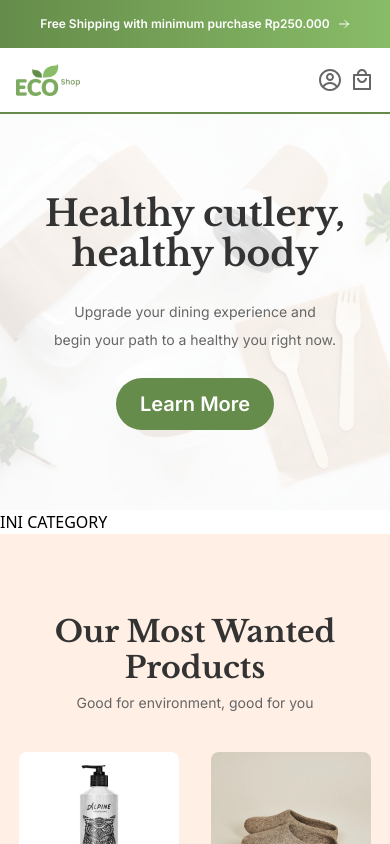
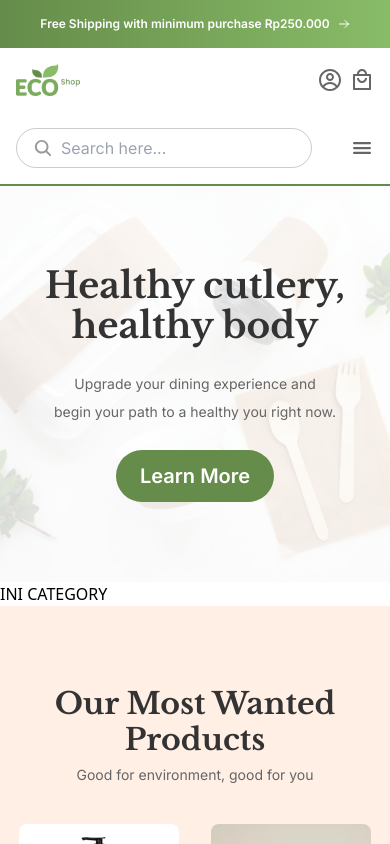
Before and after one commit to faracutrisfa/EcoShop, a React (Vite) app: page / in a window 390 px wide. Shown: the top 844 px of the page. Built offline with nearby package versions, Linux system fonts and the light colour scheme.

Commit message:
style: add style navbar component

```diff
--- a/src/components/Navbar.jsx
+++ b/src/components/Navbar.jsx
@@ -1,44 +1,72 @@
-import React from 'react';
+import React, { useState } from 'react';
 import { HiOutlineArrowRight } from "react-icons/hi";
 import { CgProfile } from "react-icons/cg";
 import { RiShoppingBag4Line } from "react-icons/ri";
+import { IoSearch, IoMenu, IoClose } from "react-icons/io5";
 import Logo from "../assets/Logo.webp";
 
 const Navbar = () => {
-    const navItems = [
-        "NEW!", "Clothing", "Bath", "Bedding", "Home Goods",
-        "Furniture", "Footwear", "Accessories"
-    ];
+    const [isMenuOpen, setIsMenuOpen] = useState(false);
 
+    const navItems = ["NEW!", "Clothing", "Bath", "Bedding", "Home Goods", "Furniture", "Footwear", "Accessories"];
     const iconClass = 'text-[#666666] text-2xl lg:text-4xl';
 
+    const SearchBar = ({ hiddenOnLarge = false }) => (
+        <div
+            className={`lg:w-2/3 h-10 px-4 py-2 rounded-[40px] border border-[#cccccc] flex items-center gap-2 ${hiddenOnLarge ? 'lg:hidden' : 'hidden lg:flex'
+                }`}
+        >
+            <IoSearch size={20} color="#999999" />
+            <input
+                type="text"
+                className="grow text-grey-400 text-base bg-transparent outline-none"
+                placeholder="Search here..."
+            />
+        </div>
+    );
+
     return (
-        <section className='font-inter'>
-            <div className='flex items-center gap-2 py-4 justify-center bg-gradient-to-r from-primary to-primaryLight font-semibold text-xs lg:text-base text-white'>
+        <section className="font-inter">
+            <div className="flex items-center gap-2 py-4 justify-center bg-gradient-to-r from-primary to-primaryLight font-semibold text-xs lg:text-base text-white">
                 Free Shipping with minimum purchase Rp250.000
                 <HiOutlineArrowRight />
             </div>
 
-            <div className='px-4 lg:px-16 py-4 flex items-center justify-between'>
-                <img src={Logo} alt="Logo" className='w-16 lg:w-24' />
-                <ul className='flex items-center gap-2 lg:gap-4'>
-                    <li>
-                        <CgProfile className={iconClass} />
-                    </li>
-                    <li>
-                        <RiShoppingBag4Line className={iconClass} />
-                    </li>
+            <div className="px-4 lg:px-16 py-4 flex items-center justify-between">
+                <img src={Logo} alt="Logo" className="w-16 lg:w-24" />
+                <SearchBar />
+                <ul className="flex items-center gap-2 lg:gap-4">
+                    <CgProfile className={iconClass} />
+                    <RiShoppingBag4Line className={iconClass} />
                 </ul>
             </div>
 
-            <ul className='lg:flex justify-center hidden gap-2 py-4 text-grey-600'>
+            <div className="px-4 lg:hidden lg:px-16 py-4 flex items-center justify-between">
+                <SearchBar hiddenOnLarge />
+                <div>
+                    {isMenuOpen ? (
+                        <IoClose className={iconClass} onClick={() => setIsMenuOpen(false)} />
+                    ) : (
+                        <IoMenu className={iconClass} onClick={() => setIsMenuOpen(true)} />
+                    )}
+                </div>
+            </div>
+
+            <div className="border-t-2 border-primary lg:hidden" />
+
+            <ul
+                id="menu"
+                className={`lg:flex justify-center lg:py-4 lg:gap-2 text-grey-600 ${isMenuOpen ? 'flex flex-col' : 'hidden'
+                    }`}
+            >
                 {navItems.map((item, index) => (
-                    <li key={index} className='py-2 px-4 font-semibold'>
+                    <li key={index} className="px-4 py-2 font-semibold">
                         {item}
                     </li>
                 ))}
             </ul>
-            <div className="border-t-2 border-primary" />
+
+            <div className="border-t-2 border-primary hidden lg:block" />
         </section>
     );
 };
```
